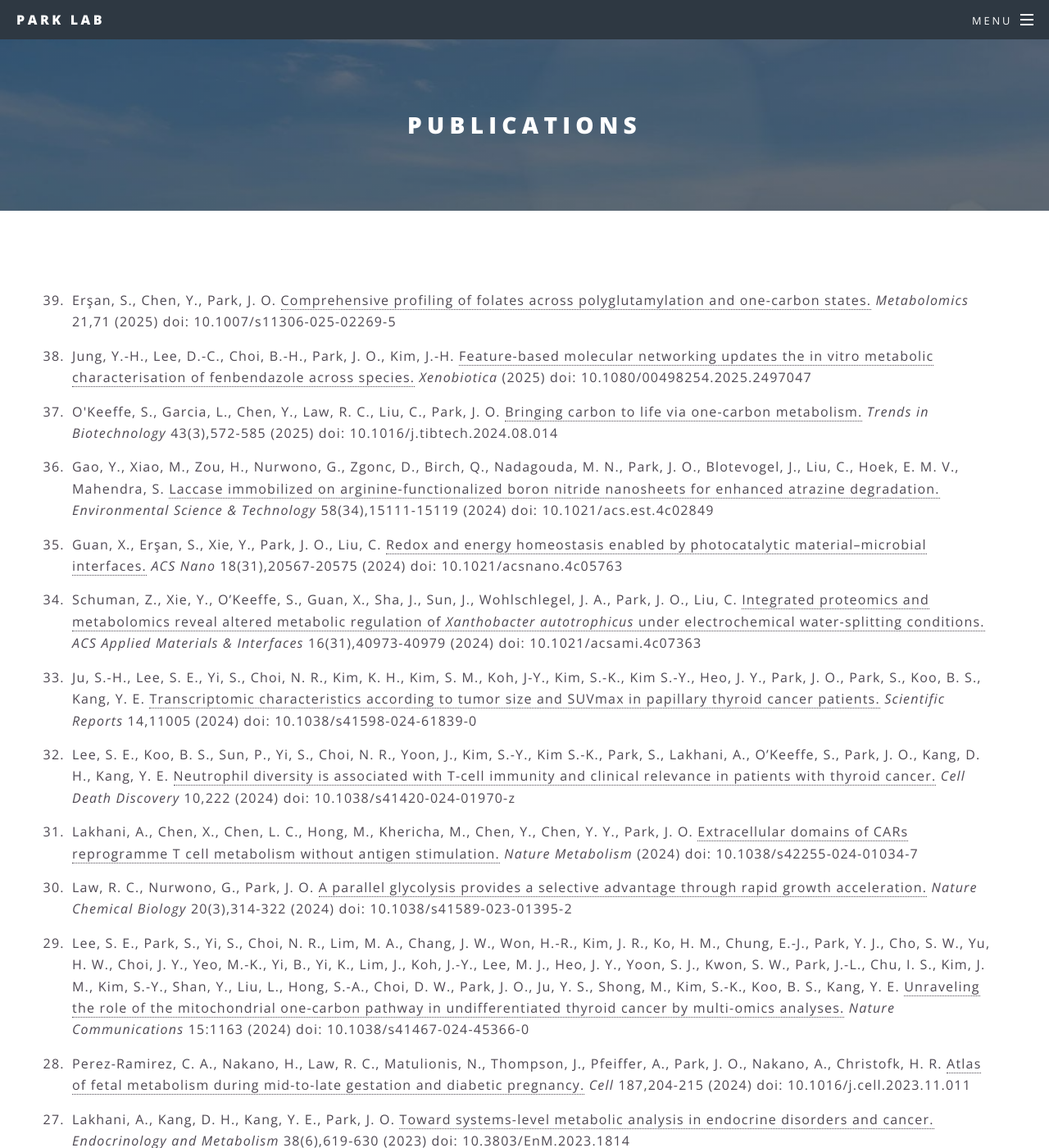
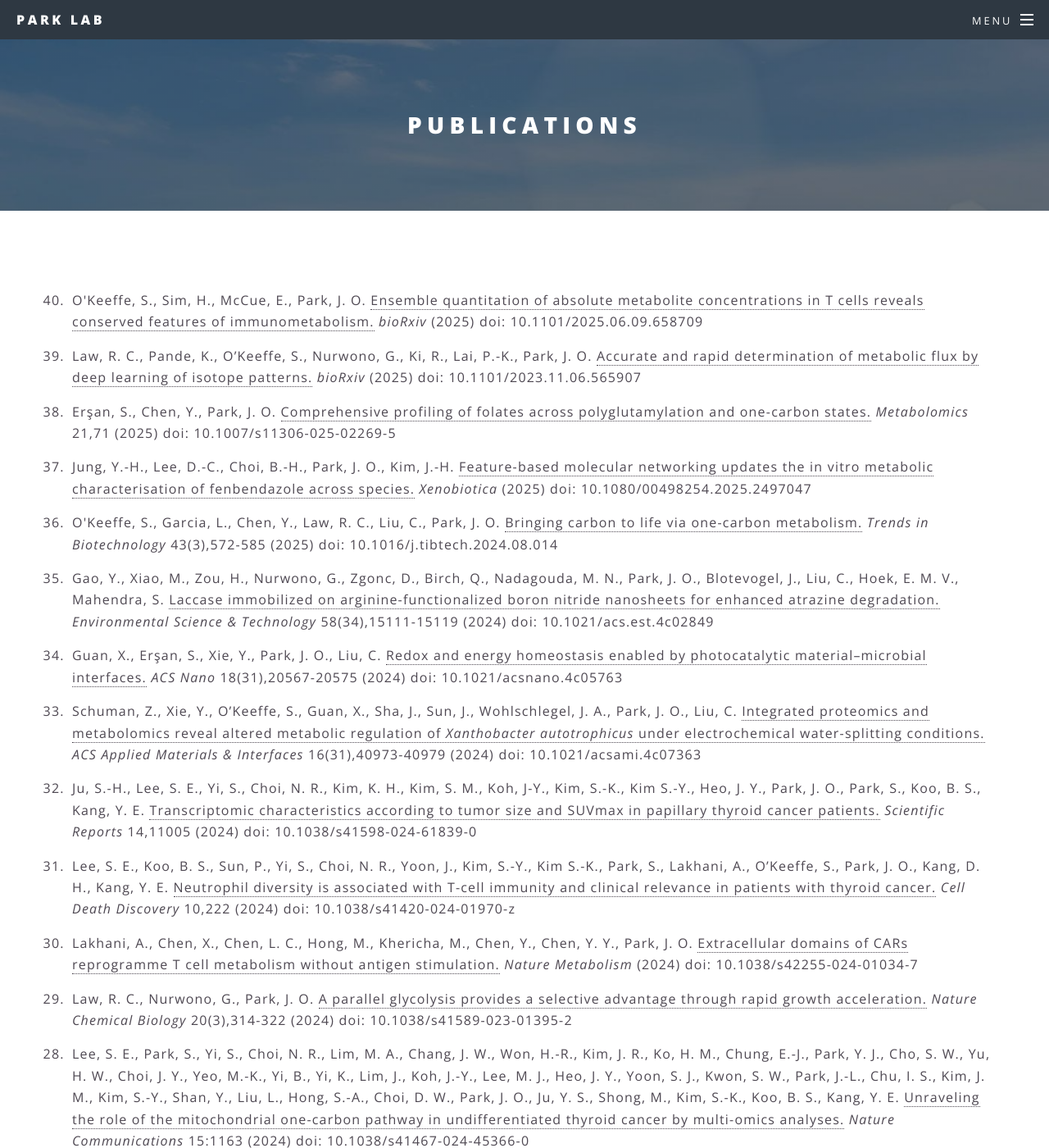
Before and after one commit to jopark/jopark.github.io, a Jekyll site: the page built from publications.html, in a window 1280 px wide and 1400 px high. Shown: the whole window at 82% size. Built offline with Jekyll 4.4.1, drawn with Linux system fonts in a browser that asks for light colours; some of the changed text lies outside the part shown.

Commit message:
Update publications.html

```diff
--- a/publications.html
+++ b/publications.html
@@ -4,6 +4,8 @@ title: Publications
 ---
 
 <ol reversed class="ul2">
+<li>O'Keeffe, S., Sim, H., McCue, E., Park, J. O.  <a href="https://doi.org/10.1101/2025.06.09.658709">Ensemble quantitation of absolute metabolite concentrations in T cells reveals conserved features of immunometabolism.</a> <i>bioRxiv</i> (2025) doi: 10.1101/2025.06.09.658709</li>
+<li>Law, R. C., Pande, K., O’Keeffe, S., Nurwono, G., Ki, R., Lai, P.-K., Park, J. O.  <a href="https://doi.org/10.1101/2023.11.06.565907">Accurate and rapid determination of metabolic flux by deep learning of isotope patterns.</a> <i>bioRxiv</i> (2025) doi: 10.1101/2023.11.06.565907</li>
 <li>Erşan, S., Chen, Y., Park, J. O.  <a href="https://doi.org/10.1007/s11306-025-02269-5">Comprehensive profiling of folates across polyglutamylation and one-carbon states.</a> <i>Metabolomics</i> 21,71 (2025) doi: 10.1007/s11306-025-02269-5</li>
 <li>Jung, Y.-H., Lee, D.-C., Choi, B.-H., Park, J. O., Kim, J.-H.  <a href="https://doi.org/10.1080/00498254.2025.2497047">Feature-based molecular networking updates the in vitro metabolic characterisation of fenbendazole across species.</a> <i>Xenobiotica</i> (2025) doi: 10.1080/00498254.2025.2497047</li>
 <li>O'Keeffe, S., Garcia, L., Chen, Y., Law, R. C., Liu, C., Park, J. O.  <a href="https://doi.org/10.1016/j.tibtech.2024.08.014">Bringing carbon to life via one-carbon metabolism.</a> <i>Trends in Biotechnology</i> 43(3),572-585 (2025) doi: 10.1016/j.tibtech.2024.08.014</li>
```
Also changed, not shown: other parts of publications.html (+0 -1 lines).
